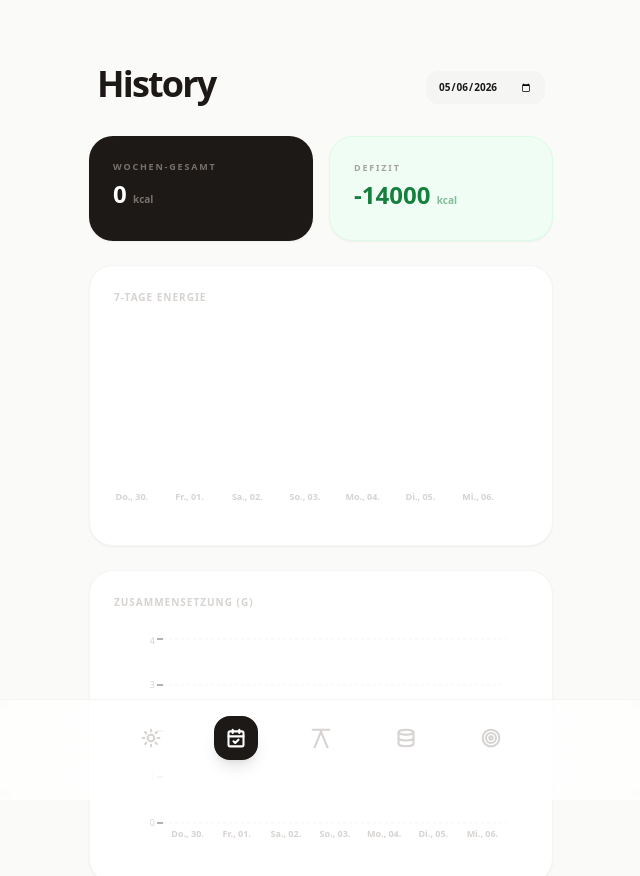
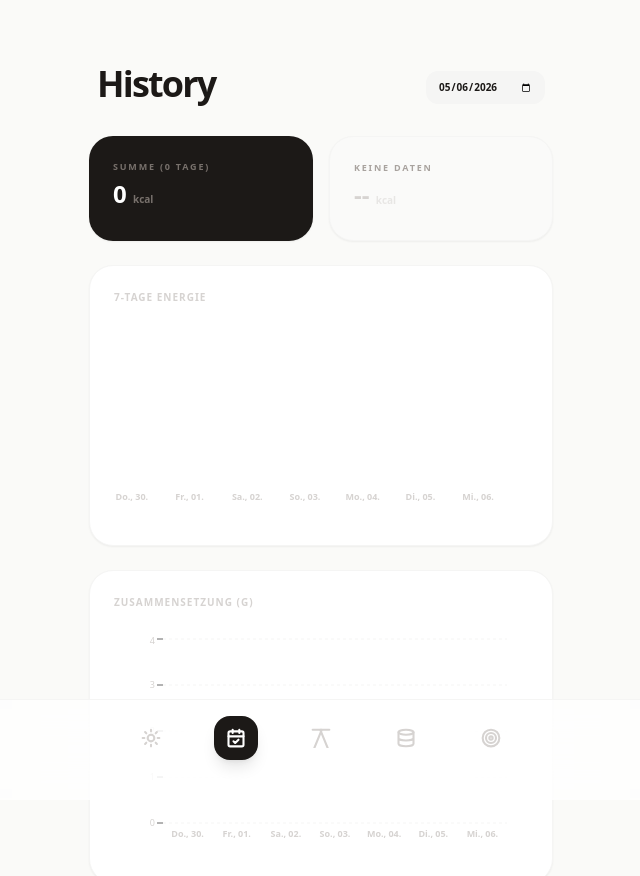
Before and after one commit to 9h9pksfxzf-byte/Tracker_New, a React (Vite) app: page / in a window 1280 px wide. Both pictures are taken after a click on the button 555 px from the left and 738 px from the top of the page. Shown: the top 876 px of the page, without its empty margins (319-959 px from the left). Built offline with nearby package versions, Linux system fonts and the light colour scheme.

Commit message:
Update App.jsx

```diff
--- a/src/App.jsx
+++ b/src/App.jsx
@@ -84,7 +84,6 @@ function TodayView({ entries, goals, weights, selectedDate, addEntry, removeEntr
 
   return (
     <div className="space-y-6">
-      {/* Makro Stats Card */}
       <div className="bg-white rounded-3xl p-6 border border-stone-100 shadow-sm space-y-5">
         <StatBar label="Kalorien" value={totals.kcal} max={goals.kcal} accent="#1c1c1e" />
         <div className="grid grid-cols-2 gap-x-6 gap-y-4">
@@ -95,7 +94,6 @@ function TodayView({ entries, goals, weights, selectedDate, addEntry, removeEntr
         </div>
       </div>
 
-      {/* Gewichtseingabe direkt auf Hauptseite */}
       <div className="bg-white rounded-3xl p-5 border border-stone-100 shadow-sm flex items-center justify-between">
         <div>
           <p className="text-[9px] font-black uppercase tracking-widest text-stone-300">Gewicht</p>
@@ -110,7 +108,6 @@ function TodayView({ entries, goals, weights, selectedDate, addEntry, removeEntr
         </div>
       </div>
 
-      {/* Mahlzeiten-Liste */}
       <div className="space-y-3">
         {MEAL_TYPES.map(type => {
           const typeEntries = entries.map((e, idx) => ({ ...e, originalIndex: idx })).filter(e => e.type === type);
@@ -167,32 +164,46 @@ function HistoryView({ historyData, todayEntries, goals }) {
       const key = d.toISOString().split("T")[0];
       const dayEntries = all[key] || [];
       days.push({
-        label: fmtDate(key), kcal: sum(dayEntries, "kcal"),
-        prot: sum(dayEntries, "prot"), carbs: sum(dayEntries, "carbs"),
-        fat: sum(dayEntries, "fat"), fiber: sum(dayEntries, "fiber")
+        label: fmtDate(key),
+        kcal: sum(dayEntries, "kcal"),
+        prot: sum(dayEntries, "prot"),
+        carbs: sum(dayEntries, "carbs"),
+        fat: sum(dayEntries, "fat"),
+        fiber: sum(dayEntries, "fiber"),
+        hasData: dayEntries.length > 0
       });
     }
     return days;
   }, [historyData, todayEntries]);
 
   const weeklyTotals = useMemo(() => {
-    const totalKcal = chartData.reduce((acc, d) => acc + d.kcal, 0);
-    const goalKcal = goals.kcal * 7;
-    const diff = totalKcal - goalKcal;
-    return { total: totalKcal, diff, status: diff <= 0 ? "Defizit" : "Überschuss" };
+    // Nur Tage zählen, die Einträge haben
+    const trackedDays = chartData.filter(d => d.hasData);
+    if (trackedDays.length === 0) return { total: 0, diff: 0, status: "Keine Daten", days: 0 };
+
+    const totalKcal = trackedDays.reduce((acc, d) => acc + d.kcal, 0);
+    const goalKcalForPeriod = goals.kcal * trackedDays.length;
+    const diff = Math.round(totalKcal - goalKcalForPeriod);
+
+    return {
+      total: totalKcal,
+      diff,
+      status: diff <= 0 ? "Defizit" : "Überschuss",
+      days: trackedDays.length
+    };
   }, [chartData, goals]);
 
   return (
     <div className="space-y-6">
       <div className="grid grid-cols-2 gap-4">
         <div className="bg-stone-900 rounded-3xl p-6 text-white shadow-sm">
-          <p className="text-[9px] font-black uppercase tracking-[0.2em] text-stone-500 mb-1">Wochen-Gesamt</p>
+          <p className="text-[9px] font-black uppercase tracking-[0.2em] text-stone-500 mb-1">Summe ({weeklyTotals.days} Tage)</p>
           <div className="text-2xl font-black">{weeklyTotals.total.toLocaleString()} <span className="text-[10px] text-stone-500">kcal</span></div>
         </div>
-        <div className={`rounded-3xl p-6 border shadow-sm ${weeklyTotals.diff <= 0 ? 'bg-green-50 border-green-100' : 'bg-red-50 border-red-100'}`}>
+        <div className={`rounded-3xl p-6 border shadow-sm ${weeklyTotals.days === 0 ? 'bg-stone-50 border-stone-100' : weeklyTotals.diff <= 0 ? 'bg-green-50 border-green-100' : 'bg-red-50 border-red-100'}`}>
           <p className="text-[9px] font-black uppercase tracking-[0.2em] text-stone-400 mb-1">{weeklyTotals.status}</p>
-          <div className={`text-2xl font-black ${weeklyTotals.diff <= 0 ? 'text-green-700' : 'text-red-700'}`}>
-            {weeklyTotals.diff > 0 ? `+${weeklyTotals.diff}` : weeklyTotals.diff} <span className="text-[10px] opacity-50">kcal</span>
+          <div className={`text-2xl font-black ${weeklyTotals.days === 0 ? 'text-stone-300' : weeklyTotals.diff <= 0 ? 'text-green-700' : 'text-red-700'}`}>
+            {weeklyTotals.days === 0 ? "--" : (weeklyTotals.diff > 0 ? `+${weeklyTotals.diff}` : weeklyTotals.diff)} <span className="text-[10px] opacity-50">kcal</span>
           </div>
         </div>
       </div>
@@ -205,7 +216,7 @@ function HistoryView({ historyData, todayEntries, goals }) {
               <XAxis dataKey="label" tick={{fontSize: 9, fill: '#d6d3d1', fontWeight: 800}} axisLine={false} tickLine={false} />
               <YAxis hide domain={[0, 'dataMax + 500']} />
               <Bar dataKey="kcal" radius={[6, 6, 6, 6]} barSize={32}>
-                {chartData.map((e, i) => <Cell key={i} fill={e.kcal > goals.kcal ? "#fca5a5" : "#1c1c1e"} />)}
+                {chartData.map((e, i) => <Cell key={i} fill={!e.hasData ? "#f5f5f4" : e.kcal > goals.kcal ? "#fca5a5" : "#1c1c1e"} />)}
               </Bar>
               <ReferenceLine y={goals.kcal} stroke="#fca5a5" strokeDasharray="4 4" />
             </BarChart>
@@ -213,7 +224,6 @@ function HistoryView({ historyData, todayEntries, goals }) {
         </div>
       </div>
 
-      {/* Makro-Zusammensetzung Chart */}
       <div className="bg-white rounded-3xl p-6 border border-stone-100 shadow-sm">
         <p className="text-[10px] font-black uppercase tracking-widest text-stone-300 mb-6">Zusammensetzung (g)</p>
         <div className="h-56 w-full -ml-4">
@@ -268,6 +278,9 @@ export default function App() {
     setEntries(updated); await DB.set(`day-${date}`, updated);
     const hi = await DB.get("hist-index") || [];
     if (!hi.includes(date)) await DB.set("hist-index", [...hi, date]);
+
+    // Update local histData for charts
+    setHistData(prev => ({...prev, [date]: updated}));
   };
 
   const addWeight = async (v) => {
```
